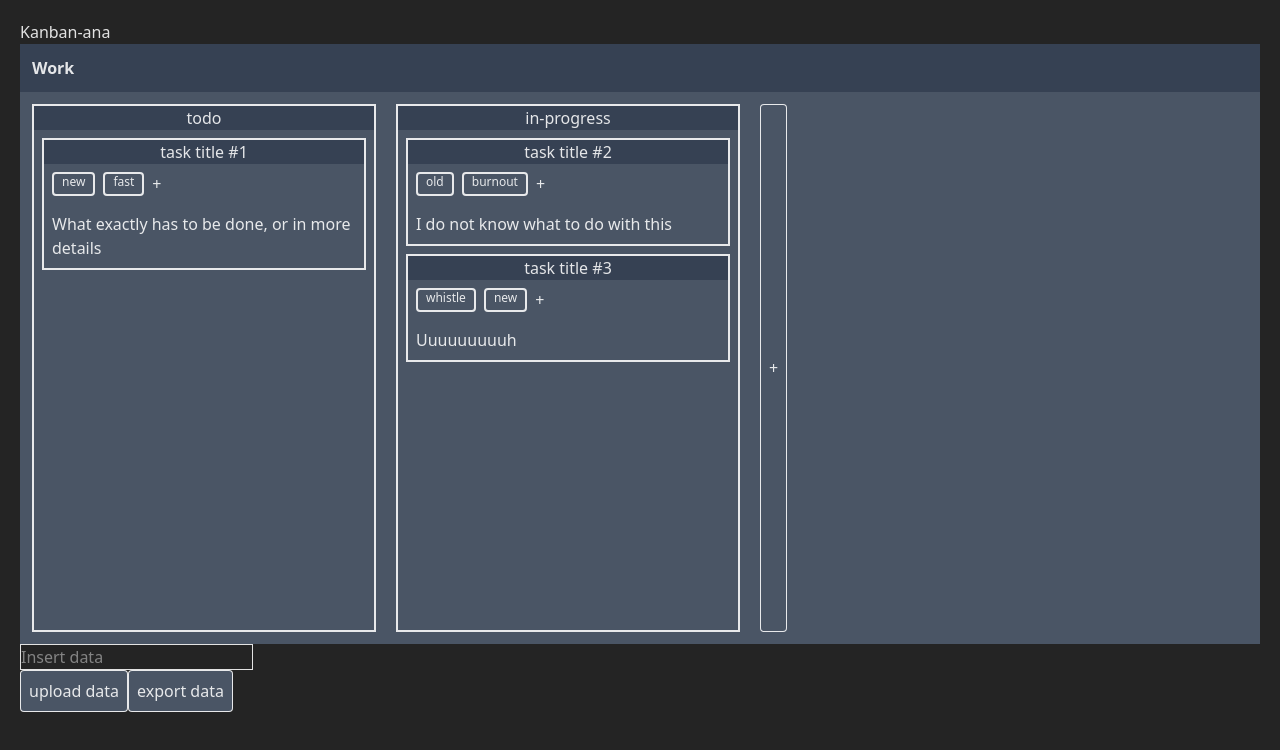
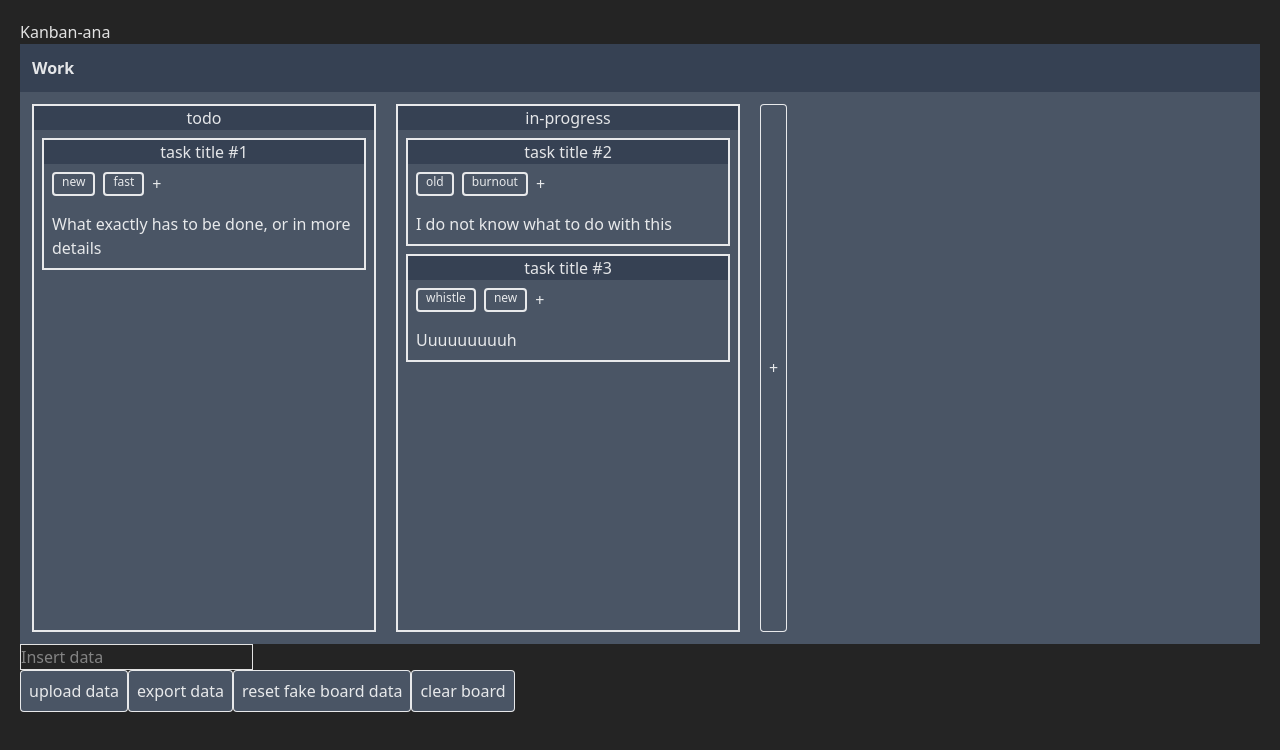
Before and after one commit to Ado-go/kanban, a React (Vite) app: page / in a window 1280 px wide. Shown: the top 750 px of the page. Built offline with nearby package versions, Linux system fonts and the light colour scheme.

Commit message:
feat: reset and clear board

```diff
--- a/src/App.tsx
+++ b/src/App.tsx
@@ -25,6 +25,14 @@ function App() {
           text="export data"
           handleClick={() => setInputValue(JSON.stringify(boardData))}
         />
+        <Button
+          text="reset fake board data"
+          handleClick={() => setBoardData(boardFakeData)}
+        ></Button>
+        <Button
+          text="clear board"
+          handleClick={() => setBoardData({ name: "New board", columns: [] })}
+        ></Button>
       </div>
     </div>
   );
```
